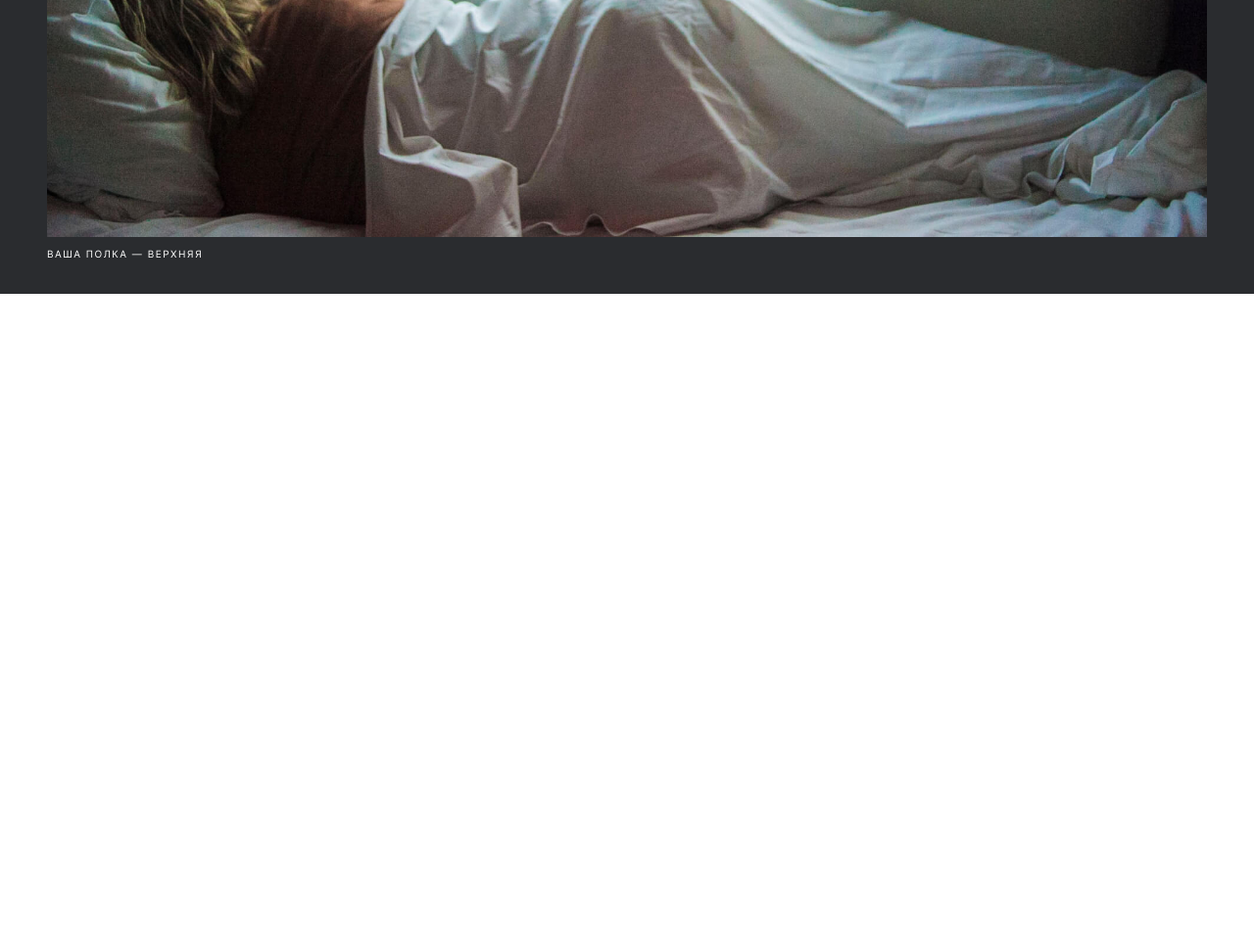
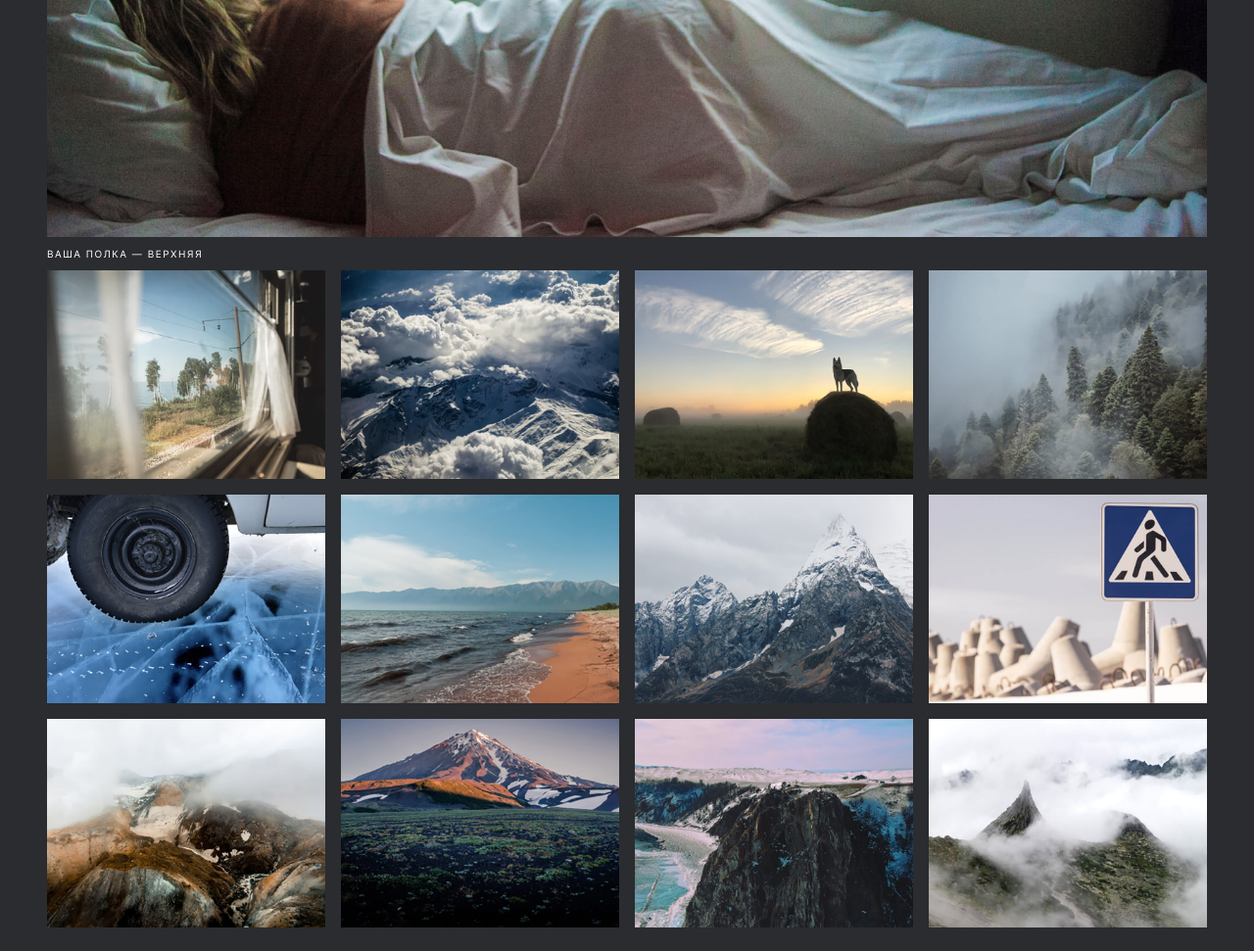
Before and after one commit to Virshinia/russian-travel, a plain HTML site: page index.html in a window 1280 px wide. Shown: the part 973-1944 px from the top of the page at 98% size. Before the commit the page ends 1273 px from the top, so only its background shows below. Drawn offline with Linux system fonts and the light colour scheme.

Commit message:
добавление grid галереи

```diff
--- /dev/null
+++ b/blocks/gallery/__item/gallery__item.css
@@ -0,0 +1,4 @@
+.gallery__item {
+    width: 284px;
+    height: 213px;
+}
--- /dev/null
+++ b/blocks/gallery/gallery.css
@@ -0,0 +1,7 @@
+.gallery {
+    display: grid;
+    grid-template-columns: repeat(4, auto);
+    grid-template-rows: repeat(3, auto);
+    width: 100%;
+    gap: 16px;
+}
--- a/index.html
+++ b/index.html
@@ -25,6 +25,20 @@
         <p class="header__caption">ваша полка — верхняя</p>
     </header>
     <main class="content">
+        <section class="gallery">
+            <img src="/images/photo-grid-train.jpg" alt="фото в галерее" class="gallery__item">
+            <img src="/images/photo-grid-atharva-tulsi.jpg" alt="фото в галерее" class="gallery__item">
+            <img src="/images/photo-grid-tuman.jpg" alt="фото в галерее" class="gallery__item">
+            <img src="/images/photo-grid-sochi.jpg" alt="фото в галерее" class="gallery__item">
+            <img src="/images/photo-grid-arisa.jpg" alt="фото в галерее" class="gallery__item">
+            <img src="/images/photo-grid-baikal.jpg" alt="фото в галерее" class="gallery__item">
+            <img src="/images/photo-grid-elbrus.jpg" alt="фото в галерее" class="gallery__item">
+            <img src="/images/photo-grid-kondratiev.jpg" alt="фото в галерее" class="gallery__item">
+            <img src="/images/photo-grid-kamchatka-1.jpg" alt="фото в галерее" class="gallery__item">
+            <img src="/images/photo-grid-kamchatka-2.jpg" alt="фото в галерее" class="gallery__item">
+            <img src="/images/photo-grid-baikal-2.jpg" alt="фото в галерее" class="gallery__item">
+            <img src="/images/photo-grid-ergaki.jpg" alt="фото в галерее" class="gallery__item">
+        </section>
 
     </main>
 
--- a/pages/index.css
+++ b/pages/index.css
@@ -10,3 +10,5 @@
 @import url(../blocks/header/__paragraph/header__paragraph.css);
 @import url(../blocks/header/__image/header__image.css);
 @import url(../blocks/header/__caption/header__caption.css);
+@import url(../blocks/gallery/gallery.css);
+@import url(../blocks/gallery/__item/gallery__item.css);
```
